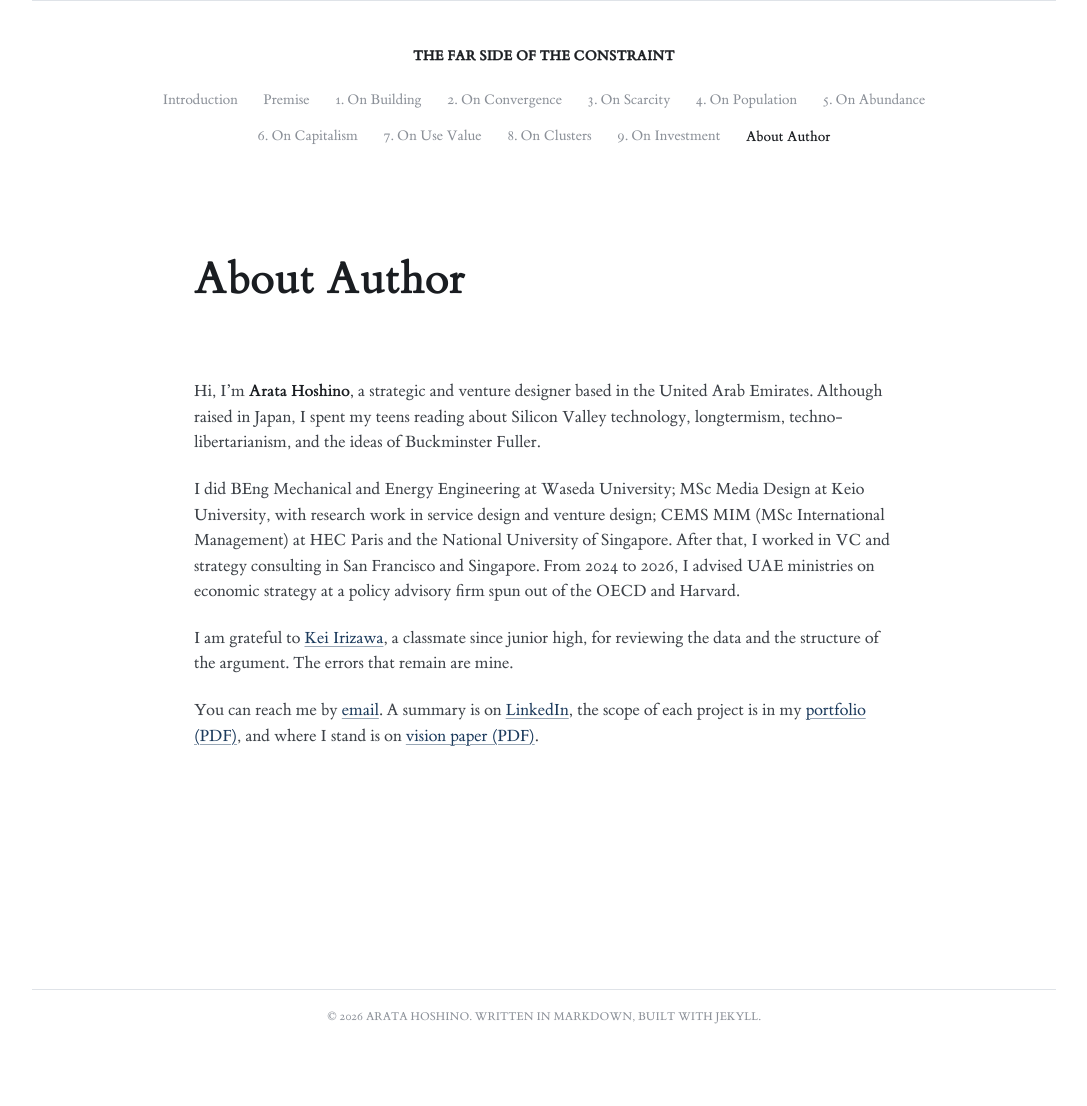
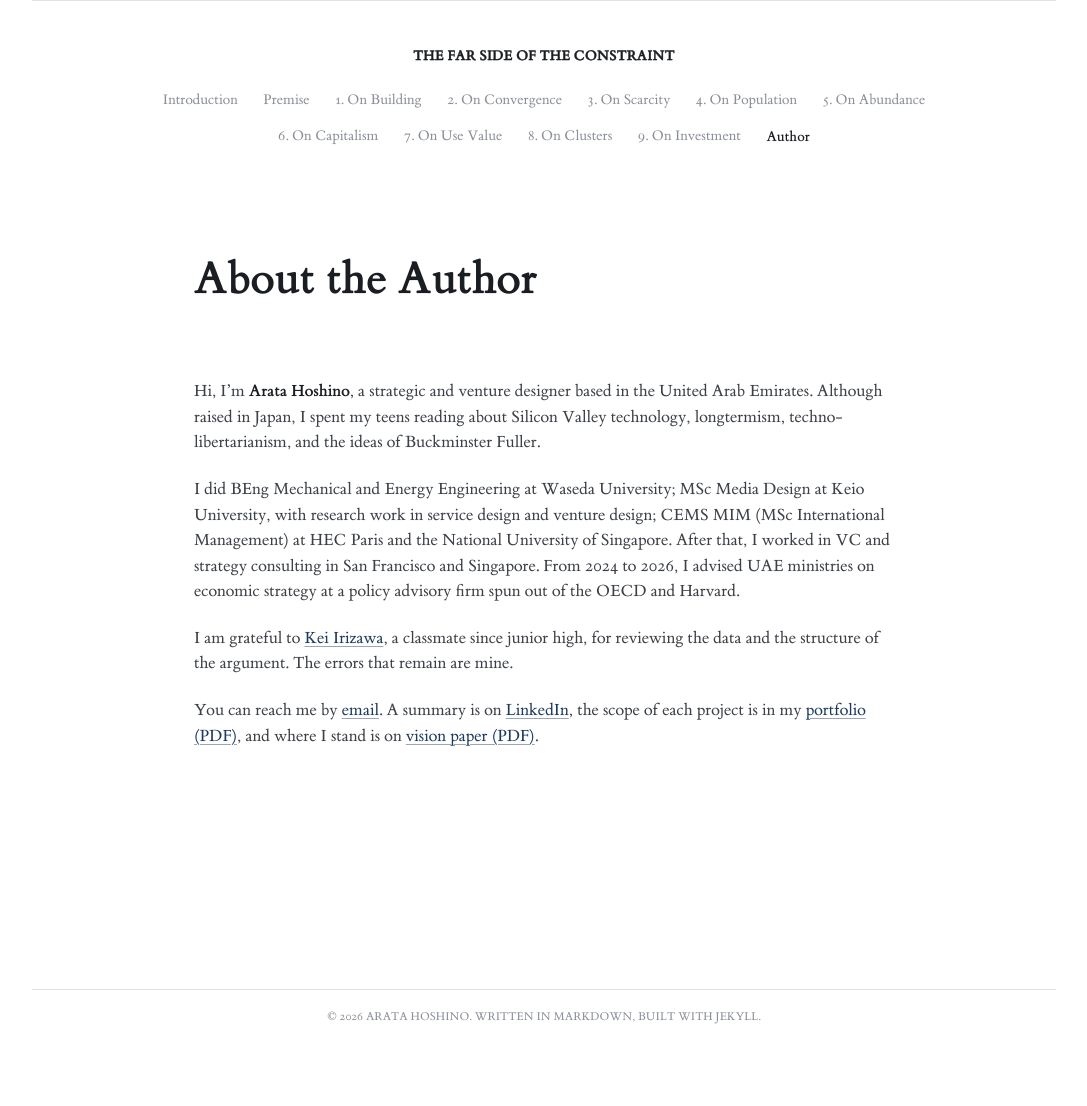
Before and after one commit to arata-hoshino/arata-hoshino.github.io, a Jekyll site: the page built from about.md, in a window 1280 px wide. Shown: the whole page, without its empty margins (96-1183 px from the left). Built offline with Jekyll 4.4.1, drawn with Linux system fonts in a browser that asks for light colours.

Commit message:
Call the menu entry Author and the page About the Author
Co-Authored-By: Claude Opus 5 <noreply@anthropic.com>

```diff
--- a/_includes/runhead.html
+++ b/_includes/runhead.html
@@ -39,7 +39,7 @@
            class="nav-link{% if page.url == essay.url %} is-current{% endif %}">{% if essay.number %}{{ essay.number }}. {% endif %}{{ essay.title }}</a>
       {% endfor %}
       <a href="{{ '/about/' | relative_url }}" style="--i: {{ essays.size | plus: 1 }}"
-         class="nav-link{% if page.url == '/about/' %} is-current{% endif %}">About Author</a>
+         class="nav-link{% if page.url == '/about/' %} is-current{% endif %}">Author</a>
     </nav>
   </div>
 </div>
--- a/about.md
+++ b/about.md
@@ -1,6 +1,6 @@
 ---
 layout: page
-title: About Author
+title: About the Author
 permalink: /about/
 description: "Arata Hoshino — from Japan, based in the United Arab Emirates. Energy, physical automation, and what they do to how people live."
 ---
```
